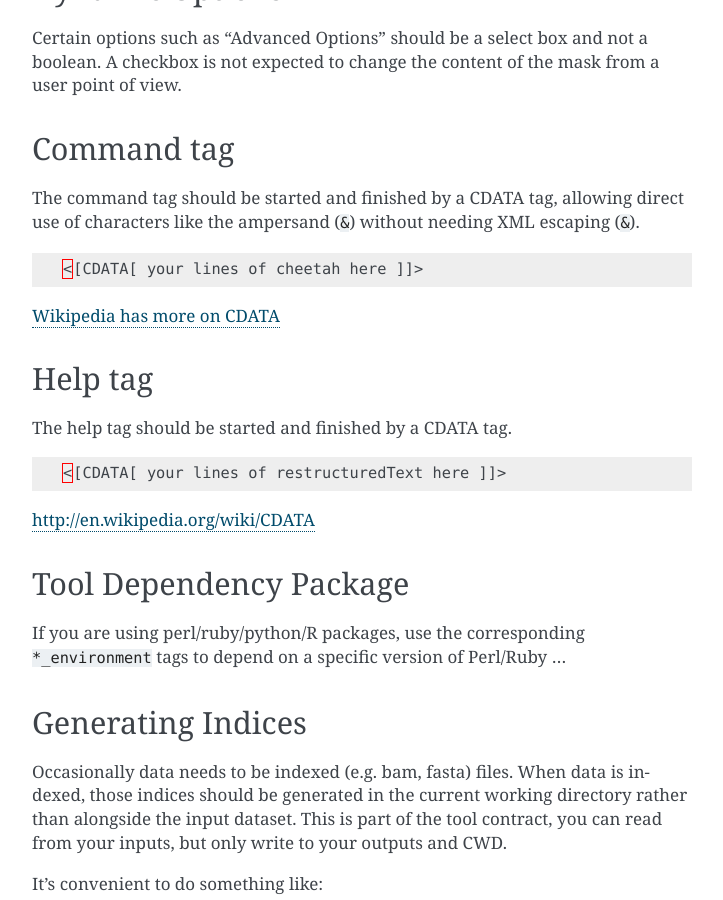
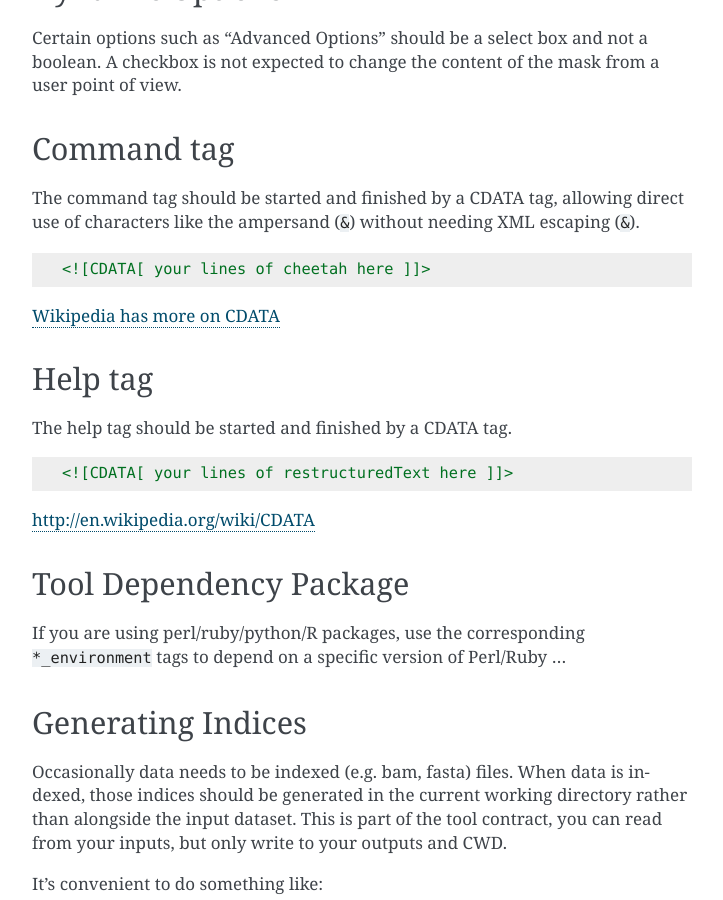
Before and after one commit to galaxy-iuc/standards, a Sphinx documentation site: the page built from docs/best_practices/tool_xml.rst, in a window 1280 px wide and 900 px high, scrolled down 1480 px. Shown: the whole window, without its empty margins (388-1111 px from the left). Built offline with Sphinx 7.4.7, drawn with Linux system fonts in a browser that asks for light colours.

Commit message:
Fix CDATA.

```diff
--- a/docs/best_practices/tool_xml.rst
+++ b/docs/best_practices/tool_xml.rst
@@ -83,7 +83,7 @@ escaping (``&``).
 
 .. code:: xml
 
-    <[CDATA[ your lines of cheetah here ]]>
+    <![CDATA[ your lines of cheetah here ]]>
 
 `Wikipedia has more on CDATA <http://en.wikipedia.org/wiki/CDATA>`__
 
@@ -94,7 +94,7 @@ The help tag should be started and finished by a CDATA tag.
 
 .. code:: xml
 
-    <[CDATA[ your lines of restructuredText here ]]>
+    <![CDATA[ your lines of restructuredText here ]]>
 
 `http://en.wikipedia.org/wiki/CDATA <http://en.wikipedia.org/wiki/CDATA>`__
 
```
